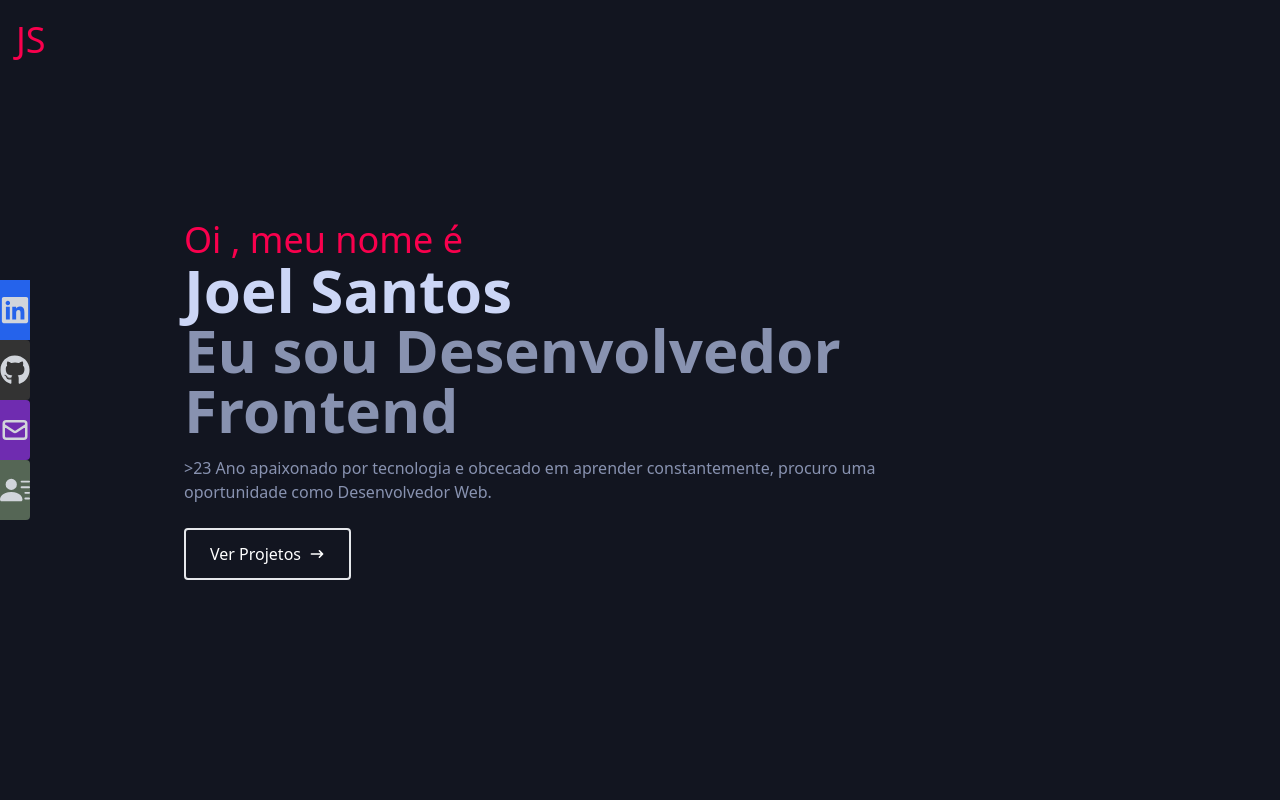
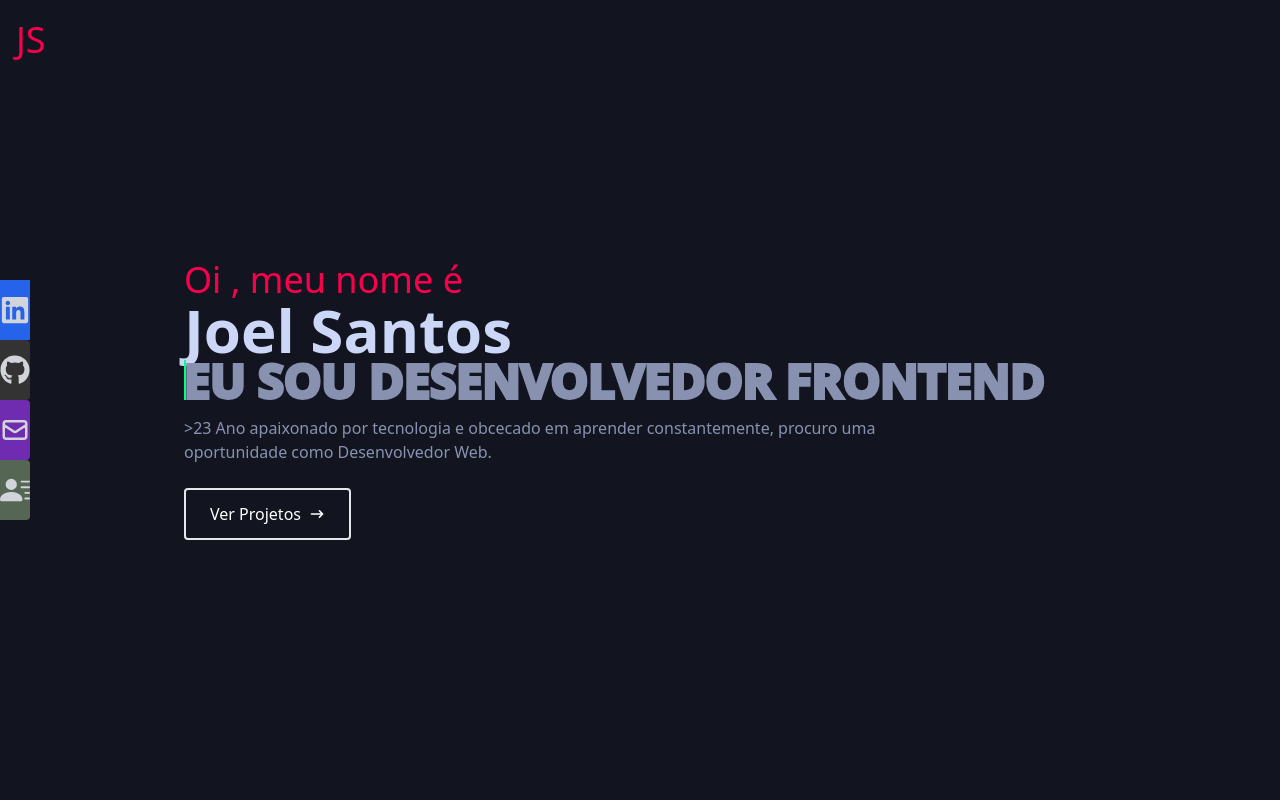
Before and after one commit to JoelSantos-JS/new-Portfolio, a React (Vite) app: page / in a window 1280 px wide. Shown: the top 800 px of the page. Built offline with nearby package versions, Linux system fonts and the light colour scheme.

Commit message:
update animation

```diff
--- a/package.json
+++ b/package.json
@@ -12,7 +12,9 @@
     "react": "^18.2.0",
     "react-dom": "^18.2.0",
     "react-icons": "^4.6.0",
-    "react-scroll": "^1.8.8"
+    "react-scroll": "^1.8.8",
+    "split-type": "^0.3.3",
+    "styled-components": "^5.3.6"
   },
   "devDependencies": {
     "@types/react": "^18.0.24",
--- a/src/App.jsx
+++ b/src/App.jsx
@@ -4,10 +4,12 @@ import Navbar from "./components/Navbar/Navbar";
 import Sobre from "./components/Sobre/Sobre";
 import Tecnologias from "./components/Tecnologias/Tecnologias";
 import Work from "./components/Work/Work";
+import { GlobalStyle } from "./styles/globalstyles";
 
 function App() {
   return (
     <div>
+      <GlobalStyle />
       <Navbar />
       <Home />
       <Sobre />
--- a/src/components/Home/Home.jsx
+++ b/src/components/Home/Home.jsx
@@ -1,6 +1,7 @@
 import React from "react";
 
 import { HiArrowNarrowRight } from "react-icons/hi";
+import { TextContainer } from "./style";
 
 function Home() {
   return (
@@ -10,9 +11,9 @@ function Home() {
         <h1 className="text-4xl sm:text-6xl font-bold text-[#ccd6f6]">
           Joel Santos
         </h1>
-        <h2 className="text-4xl sm:text-6xl font-bold text-[#8892b0]">
+        <TextContainer className="text-4xl sm:text-6xl font-bold text-[#8892b0]">
           Eu sou Desenvolvedor Frontend
-        </h2>
+        </TextContainer>
         <p className="text-[#8892b0] py-4 max-w-[700px]">
           {" "}
           {">"}23 Ano apaixonado por tecnologia e obcecado em aprender
--- /dev/null
+++ b/src/components/Home/style.jsx
@@ -0,0 +1,36 @@
+import styled from "styled-components";
+
+export const TextContainer = styled.h2`
+  position: relative;
+  font-size: 47px /* 36px */;
+  line-height: 2.5rem /* 40px */;
+  text-transform: uppercase;
+  -webkit-text-stroke: 0.3vw #8892b0;
+
+  &::before {
+    content: "Eu sou Desenvolvedor Frontend...";
+    position: absolute;
+    top: 0;
+    left: 0;
+    width: 0;
+    height: 100%;
+    color: #01fe87;
+    -webkit-text-stroke: 0vw #8892b0;
+    border-right: 2px solid #01fe87;
+    overflow: hidden;
+    animation: animate 6s linear infinite;
+  }
+
+  @keyframes animate {
+    0%,
+    10%,
+    100% {
+      width: 0;
+    }
+
+    70%,
+    90% {
+      width: 100%;
+    }
+  }
+`;
--- /dev/null
+++ b/src/styles/globalstyles.jsx
@@ -0,0 +1,14 @@
+import { createGlobalStyle } from "styled-components";
+
+export const GlobalStyle = createGlobalStyle`
+
+
+* {
+    margin: 0;
+    padding: 0;
+    box-sizing: border-box;
+}
+
+
+
+`;
```
Also changed, not shown: 1 other file (tests, documents, lock files or other folders).
